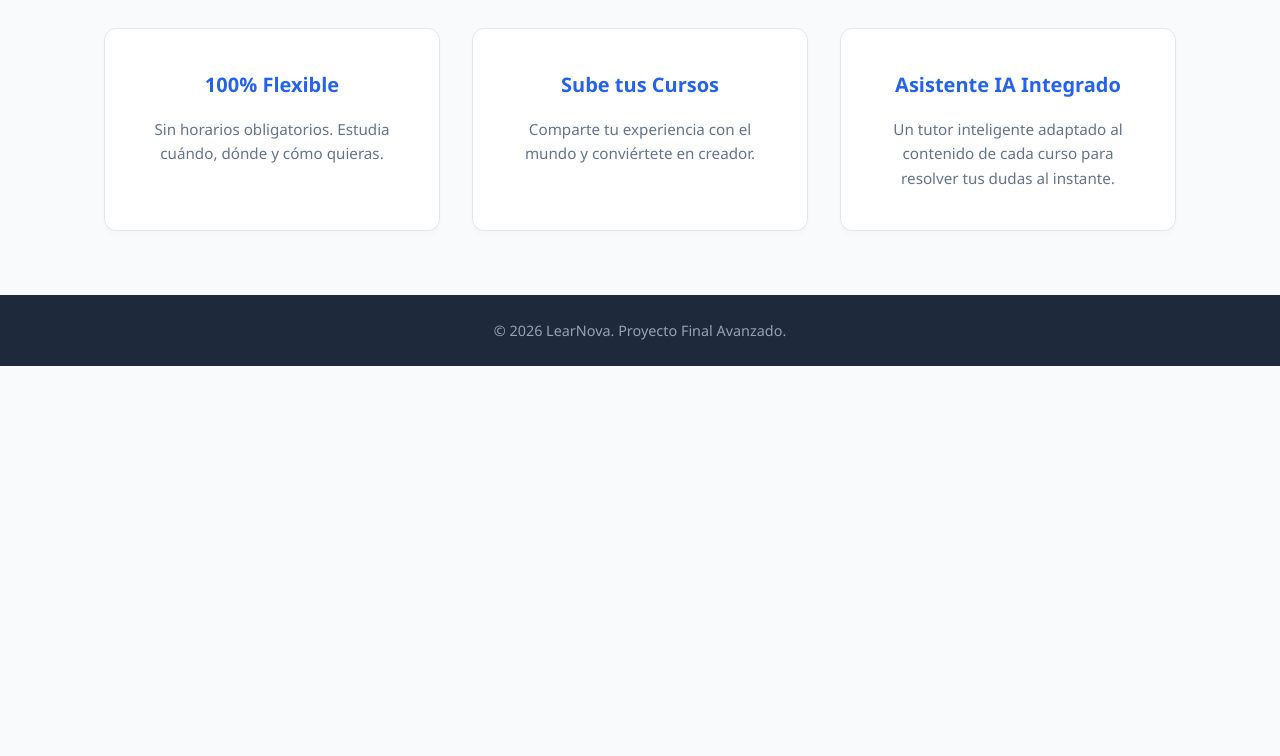
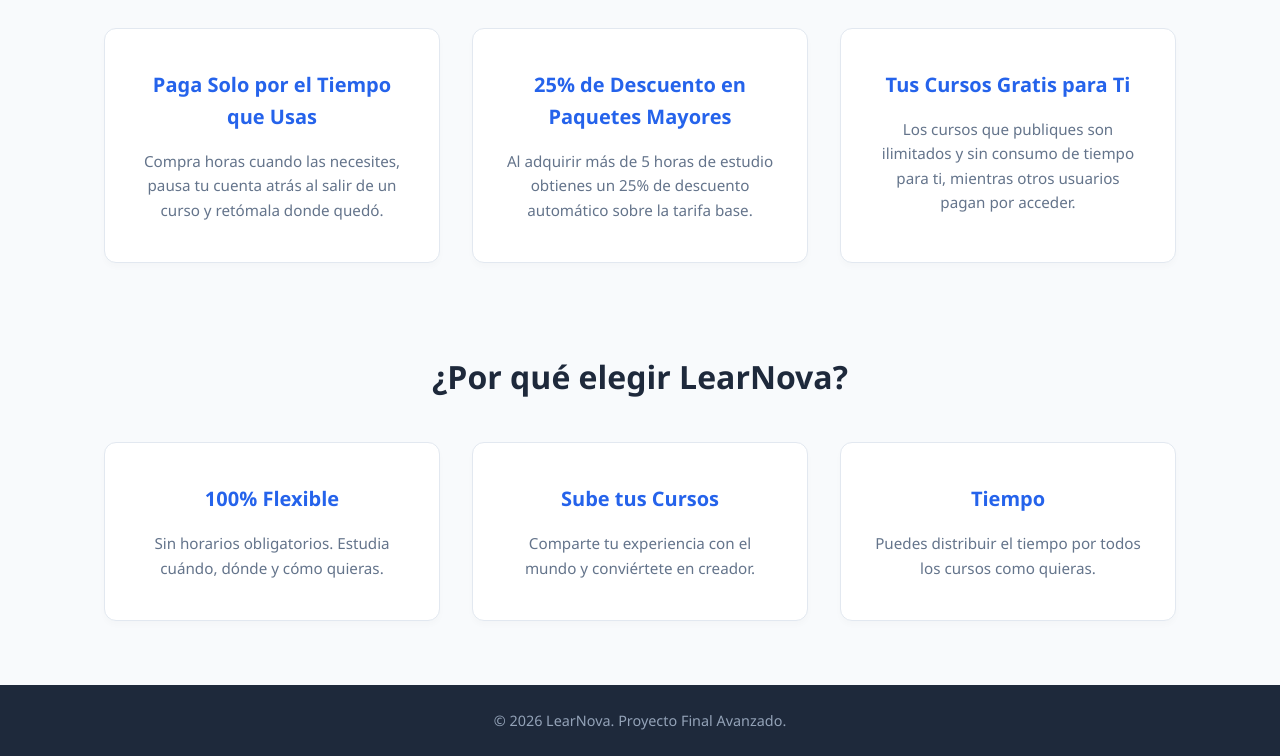
Before and after one commit to Jodeisson/Proyecto-LearNova, a website: page LearNova/index.html in a window 1280 px wide. Shown: the part 709-1465 px from the top of the page. Before the commit the page ends 1075 px from the top, so only its background shows below. Drawn offline with Linux system fonts and the light colour scheme.

Commit message:
sección de beneficios

```diff
--- a/LearNova/assets/css/style.css
+++ b/LearNova/assets/css/style.css
@@ -827,3 +827,7 @@ nav a.active-link {
   border-radius: 999px;
   margin-left: 0.4rem;
 }
+
+#beneficios-section + #ia-section {
+  padding-top: 1.5rem;
+}
--- a/LearNova/index.html
+++ b/LearNova/index.html
@@ -53,6 +53,24 @@
                 </div>
             </div>
         </section>
+        <!-- Sección de Beneficios -->
+        <section id="beneficios-section" class="features">
+            <h2>Beneficios para ti</h2>
+            <div class="feature-grid">
+                <div class="card">
+                    <h3>Paga Solo por el Tiempo que Usas</h3>
+                    <p>Compra horas cuando las necesites, pausa tu cuenta atrás al salir de un curso y retómala donde quedó.</p>
+                </div>
+                <div class="card">
+                    <h3>25% de Descuento en Paquetes Mayores</h3>
+                    <p>Al adquirir más de 5 horas de estudio obtienes un 25% de descuento automático sobre la tarifa base.</p>
+                </div>
+                <div class="card">
+                    <h3>Tus Cursos Gratis para Ti</h3>
+                    <p>Los cursos que publiques son ilimitados y sin consumo de tiempo para ti, mientras otros usuarios pagan por acceder.</p>
+                </div>
+            </div>
+        </section>
 
         <!-- Sección de Características / IA Personalizada -->
         <section id="ia-section" class="features">
@@ -67,8 +85,8 @@
                     <p>Comparte tu experiencia con el mundo y conviértete en creador.</p>
                 </div>
                 <div class="card">
-                    <h3>Asistente IA Integrado</h3>
-                    <p>Un tutor inteligente adaptado al contenido de cada curso para resolver tus dudas al instante.</p>
+                    <h3>Tiempo</h3>
+                    <p>Puedes distribuir el tiempo por todos los cursos como quieras.</p>
                 </div>
             </div>
         </section>
```
